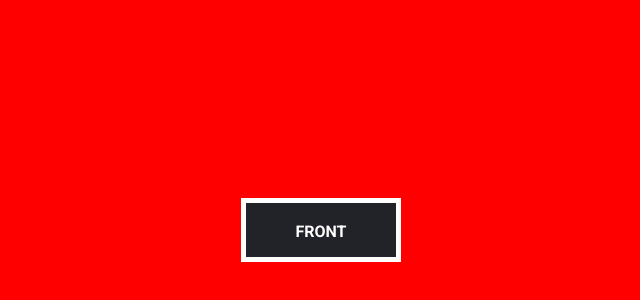
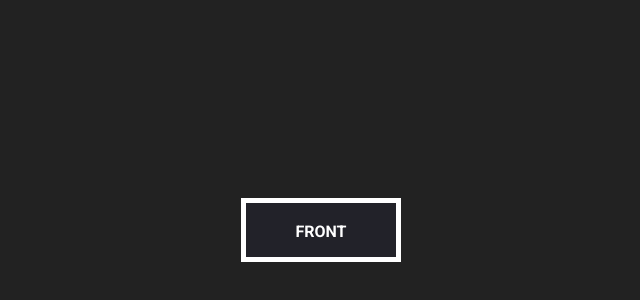
Before and after one commit to gord0186/flip_button, a plain HTML site: page index.html in a window 1280 px wide. Shown: the part 122-422 px from the top of the page, without its empty margins (319-959 px from the left). Drawn offline with Linux system fonts and the light colour scheme; a web font is replaced by a local one.

Commit message:
background colour

```diff
--- a/css/styles.css
+++ b/css/styles.css
@@ -1,5 +1,5 @@
 body {
-  background: red;
+  background: #222;
 }
 
 .scene {
```
